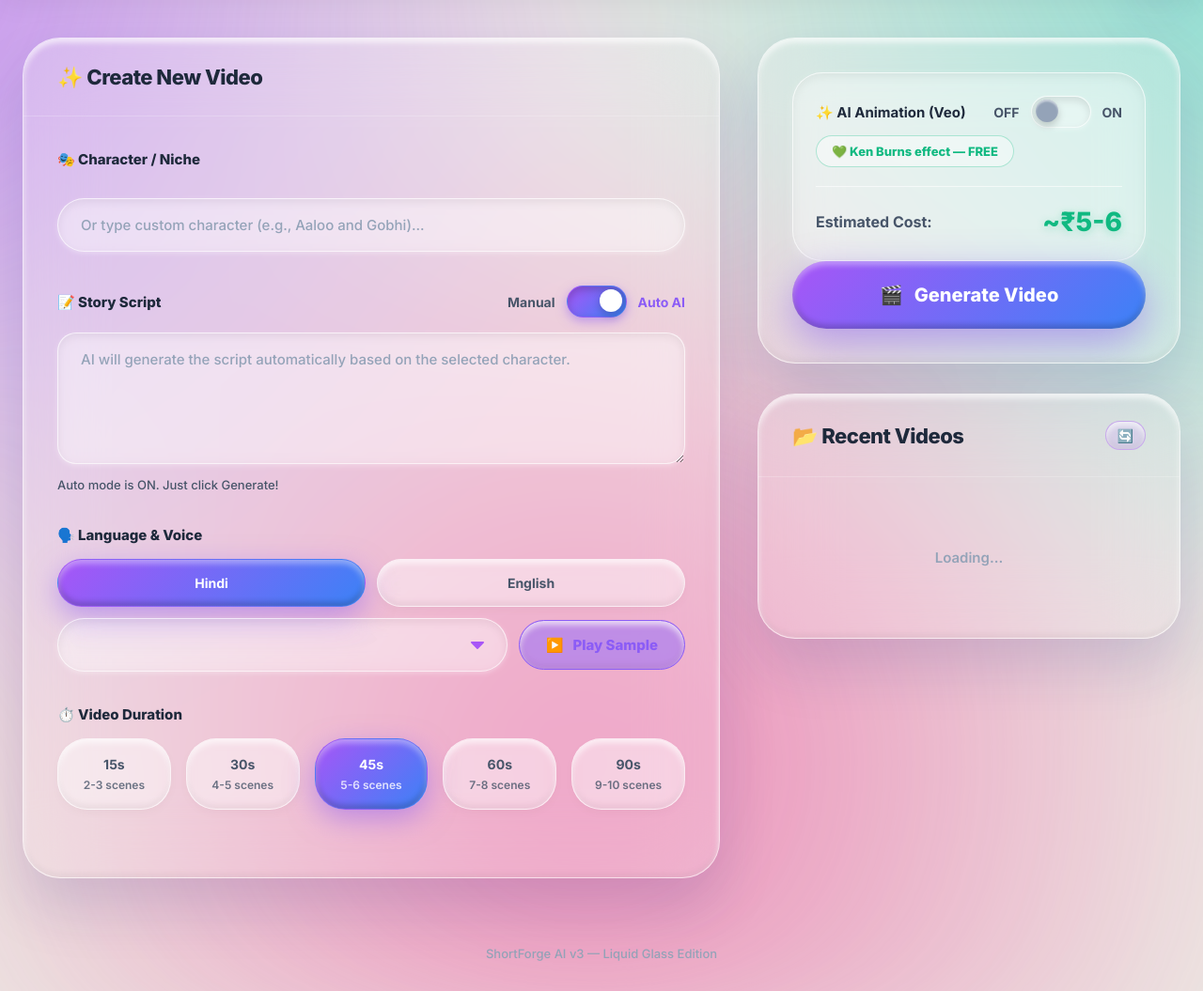
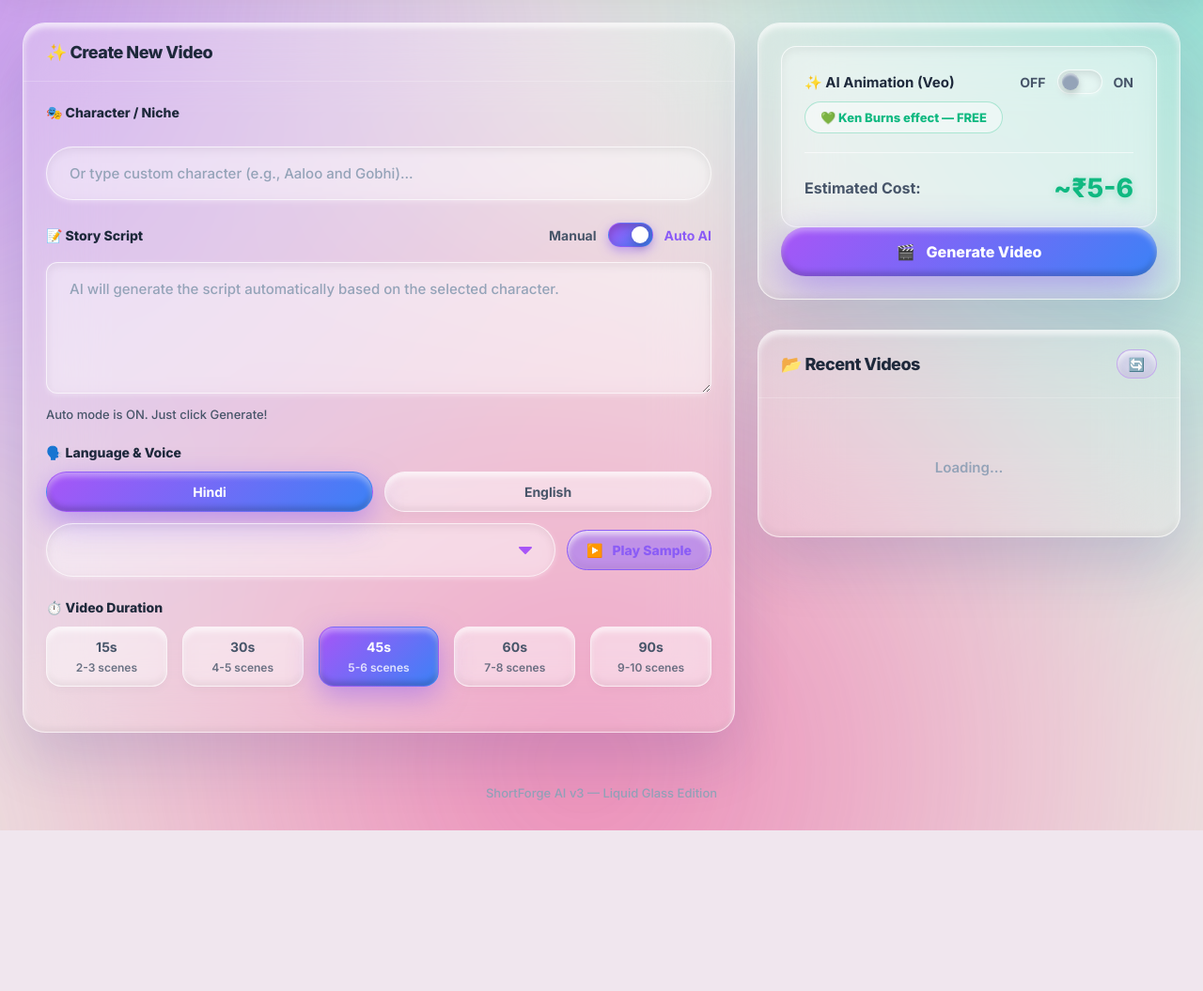
Before and after one commit to sa1n1v1pul/ShortForge_AI, a Flask app: template web/templates/index.html in a window 1280 px wide. Shown: the part 81-1136 px from the top of the page at 94% size. After the commit the page ends 965 px from the top, so only its background shows below. Run offline with Flask 3, Linux system fonts and the light colour scheme; the template is opened without the code that fills it, so the values that code supplies are empty.

Commit message:
style: Scale down UI components to normal size

```diff
--- a/web/static/style.css
+++ b/web/static/style.css
@@ -34,9 +34,9 @@
     --danger: #ef4444;
 
     /* Extreme border radii for pill shapes */
-    --radius-xl: 40px;
-    --radius-lg: 32px;
-    --radius-md: 20px;
+    --radius-xl: 24px;
+    --radius-lg: 16px;
+    --radius-md: 12px;
     --radius-pill: 9999px;
 
     --transition: all 0.3s cubic-bezier(0.4, 0, 0.2, 1);
@@ -211,11 +211,11 @@ body::before {
 /* ═══════════════════════════════════════════════════════════ */
 .app-main {
     max-width: 1400px;
-    margin: 40px auto;
+    margin: 24px auto;
     padding: 0 24px;
     display: grid;
     grid-template-columns: 1fr 450px;
-    gap: 40px;
+    gap: 24px;
     position: relative;
     z-index: 1;
 }
@@ -239,14 +239,14 @@ body::before {
 }
 
 .card-header {
-    padding: 28px 36px;
+    padding: 20px 24px;
     border-bottom: 1px solid rgba(255, 255, 255, 0.2);
 }
 
 [data-theme="dark"] .card-header { border-bottom-color: rgba(0,0,0,0.2); }
 
 .card-header h2 {
-    font-size: 22px;
+    font-size: 18px;
     font-weight: 800;
     letter-spacing: -0.5px;
     display: flex;
@@ -255,22 +255,22 @@ body::before {
 }
 
 .card-body {
-    padding: 36px;
+    padding: 24px;
 }
 
 /* ═══════════════════════════════════════════════════════════ */
 /*  FORM GROUPS & TYPOGRAPHY                                   */
 /* ═══════════════════════════════════════════════════════════ */
 .form-group {
-    margin-bottom: 36px;
+    margin-bottom: 24px;
 }
 
 .form-group label {
     display: block;
-    font-size: 15px;
+    font-size: 14px;
     font-weight: 800;
     color: var(--text-primary);
-    margin-bottom: 16px;
+    margin-bottom: 12px;
 }
 
 .label-row {
@@ -360,7 +360,7 @@ select.text-input option {
 }
 
 .niche-btn, .duration-btn {
-    padding: 16px;
+    padding: 12px 16px;
     background: var(--glass-input);
     border: 1.5px solid var(--glass-border);
     border-radius: var(--radius-pill);
@@ -380,7 +380,7 @@ select.text-input option {
 
 .duration-btn {
     flex-direction: column;
-    padding: 18px 8px;
+    padding: 12px 8px;
     gap: 6px;
     border-radius: var(--radius-lg);
 }
@@ -422,8 +422,8 @@ select.text-input option {
 .toggle-label { color: var(--accent); }
 
 .toggle-btn {
-    width: 64px;
-    height: 34px;
+    width: 48px;
+    height: 26px;
     border-radius: var(--radius-pill);
     background: var(--glass-input);
     border: 1.5px solid var(--glass-border);
@@ -440,8 +440,8 @@ select.text-input option {
     position: absolute;
     top: 3px;
     left: 4px;
-    width: 24px;
-    height: 24px;
+    width: 18px;
+    height: 18px;
     border-radius: 50%;
     background: var(--text-muted);
     transition: var(--transition);
@@ -455,7 +455,7 @@ select.text-input option {
 }
 
 .toggle-btn.active .toggle-slider {
-    left: 34px;
+    left: 24px;
     background: white;
 }
 
@@ -463,12 +463,12 @@ select.text-input option {
 /*  PLAY BUTTON (Liquid Accent)                                */
 /* ═══════════════════════════════════════════════════════════ */
 .play-sample-btn {
-    padding: 16px 28px;
+    padding: 12px 20px;
     background: var(--accent-glow);
     border: 1.5px solid var(--accent);
     border-radius: var(--radius-pill);
     color: var(--accent);
-    font-size: 15px;
+    font-size: 14px;
     font-weight: 800;
     cursor: pointer;
     transition: var(--transition);
@@ -507,12 +507,12 @@ select.text-input option {
 /* ═══════════════════════════════════════════════════════════ */
 .generate-btn {
     width: 100%;
-    padding: 24px;
+    padding: 16px;
     background: var(--accent-gradient);
     border: none;
     border-radius: var(--radius-pill);
     color: white;
-    font-size: 20px;
+    font-size: 16px;
     font-weight: 800;
     cursor: pointer;
     display: flex;
```
